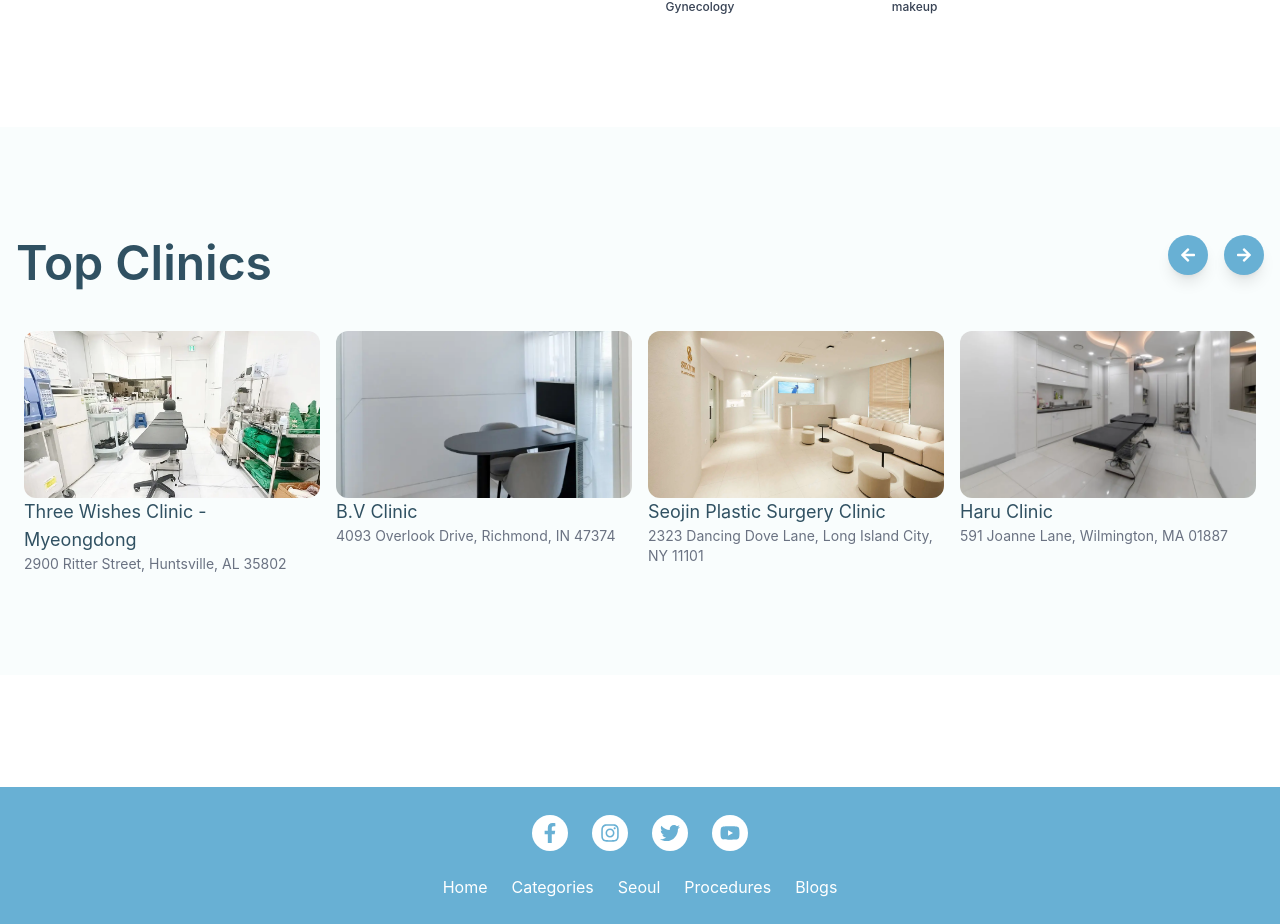
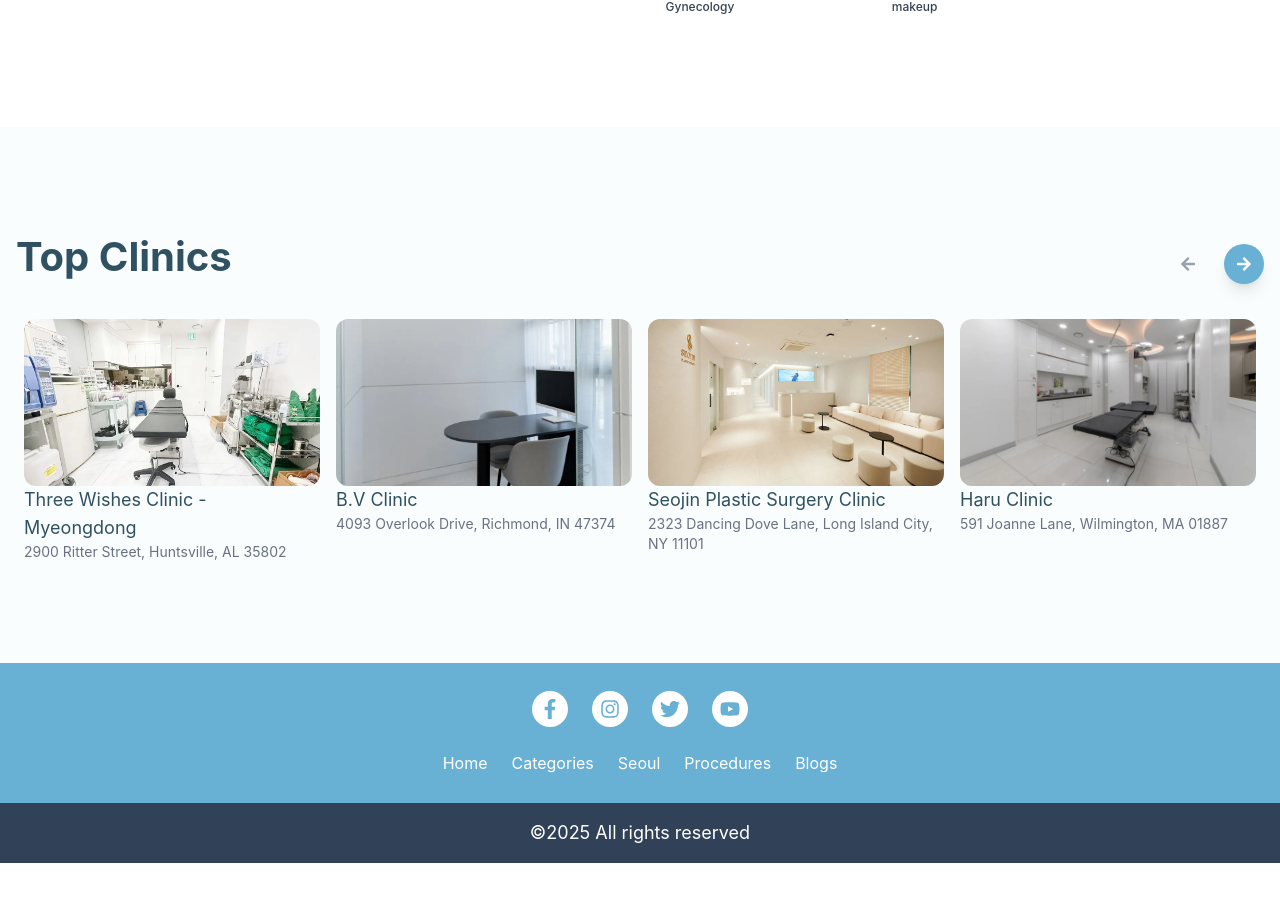
Before and after one commit to Nafiz-Al-Turabi/seoul-clinic-guide, a Next.js app: page / in a window 1280 px wide. Shown: the part 1179-2103 px from the top of the page. After the commit the page ends 2042 px from the top, so only its background shows below. Built offline with nearby package versions, Linux system fonts and the light colour scheme; no server answers.

Commit message:
Top clicnic completed

```diff
--- a/app/(client)/page.tsx
+++ b/app/(client)/page.tsx
@@ -11,7 +11,7 @@ export default function HomePage() {
       <div className="my-28">
         <PopularCategories />
       </div>
-      <div className="my-28 ">
+      <div className="">
         <TopClinics />
       </div>
     </div>
--- a/app/globals.css
+++ b/app/globals.css
@@ -35,7 +35,7 @@ h2{
 }
 
 h3{
-    @apply text-[2.5rem] /*40px*/
+    @apply text-[1.8rem] lg:text-[2.5rem] /*40px*/
 }
 
 h4{
--- a/components/Home/PopularCategories/PopularCategories.tsx
+++ b/components/Home/PopularCategories/PopularCategories.tsx
@@ -36,7 +36,7 @@ const PopularCategories = () => {
             <div className='mb-12'>
                 <h3 className="mb-6 font-bold  primary-text">Popular Categories</h3>
             </div>
-            <div className="grid grid-cols-3 md:grid-cols-6 gap-10 ">
+            <div className="grid grid-cols-2 sm:grid-cols-6 gap-10 ">
                 {categories.map((category, index) => (
                     <div className='flex flex-col w-[80px] items-center '>
                         <div
--- a/components/Home/TopClinics/TopClinics.tsx
+++ b/components/Home/TopClinics/TopClinics.tsx
@@ -1,6 +1,6 @@
 "use client";
 
-import React from "react";
+import React, { useState, useEffect } from "react";
 import Slider from "react-slick";
 import Image from "next/image";
 import { FaArrowLeft, FaArrowRight } from "react-icons/fa";
@@ -36,35 +36,82 @@ const topClinics = [
     name: "Haru Clinic",
     address: "591 Joanne Lane, Wilmington, MA 01887",
   },
+  {
+    id: 5,
+    image: clinicImage4,
+    name: "Haru Clinic",
+    address: "591 Joanne Lane, Wilmington, MA 01887",
+  },
 ];
 
-const PrevArrow = ({ onClick }: any) => (
+const PrevArrow = ({ onClick, isDisabled }: any) => (
   <button
-    className="p-3 rounded-full shadow-lg transition duration-200 bg-[#68B0D4] text-white absolute right-14 -top-24 cursor-pointer"
     onClick={onClick}
+    disabled={isDisabled}
+    className={`absolute right-14 -top-[75px] transition duration-200 flex items-center justify-center p-3
+      ${
+        isDisabled
+          ? "bg-transparent text-gray-400 cursor-not-allowed"
+          : "bg-[#68B0D4] text-white rounded-full  shadow-lg cursor-pointer"
+      }
+    `}
   >
     <FaArrowLeft />
   </button>
 );
 
-const NextArrow = ({ onClick }: any) => (
+const NextArrow = ({ onClick, isDisabled }: any) => (
   <button
-    className="p-3 rounded-full shadow-lg transition duration-200 bg-[#68B0D4] text-white absolute right-0 -top-24 cursor-pointer"
     onClick={onClick}
+    disabled={isDisabled}
+    className={`absolute right-0 -top-[75px] transition duration-200 flex items-center justify-center p-3
+      ${
+        isDisabled
+          ? "bg-transparent text-gray-400 cursor-not-allowed"
+          : "bg-[#68B0D4] text-white rounded-full shadow-lg cursor-pointer"
+      }
+    `}
   >
     <FaArrowRight />
   </button>
 );
 
 const TopClinics = () => {
+  const [currentSlide, setCurrentSlide] = useState(0);
+  const [slidesToShow, setSlidesToShow] = useState(4);
+
+  useEffect(() => {
+    const updateSlidesToShow = () => {
+      const width = window.innerWidth;
+      if (width < 640) {
+        setSlidesToShow(1);
+      } else if (width < 1024) {
+        setSlidesToShow(2);
+      } else if (width < 1280) {
+        setSlidesToShow(3);
+      } else {
+        setSlidesToShow(4);
+      }
+    };
+
+    updateSlidesToShow();
+    window.addEventListener("resize", updateSlidesToShow);
+    return () => window.removeEventListener("resize", updateSlidesToShow);
+  }, []);
+
+  const totalSlides = topClinics.length;
+
   const settings = {
-    infinite: true,
+    infinite: false,
     speed: 500,
-    slidesToShow: 4,
+    slidesToShow,
     slidesToScroll: 1,
     arrows: true,
-    prevArrow: <PrevArrow />,
-    nextArrow: <NextArrow />,
+    beforeChange: (_: number, next: number) => setCurrentSlide(next),
+    prevArrow: <PrevArrow isDisabled={currentSlide === 0} />,
+    nextArrow: (
+      <NextArrow isDisabled={currentSlide >= totalSlides - slidesToShow} />
+    ),
     responsive: [
       {
         breakpoint: 1280,
@@ -91,9 +138,8 @@ const TopClinics = () => {
     <div className="py-[100px] bg-[#F9FDFD]">
       <div className="container mx-auto px-4 2xl:px-0">
         <div className="flex items-center justify-between">
-          <h2 className="primary-text mb-8">Top Clinics</h2>
+          <h3 className="primary-text font-bold mb-8">Top Clinics</h3>
         </div>
-
         <div className="relative">
           <Slider {...settings}>
             {topClinics.map((clinic) => (
```
